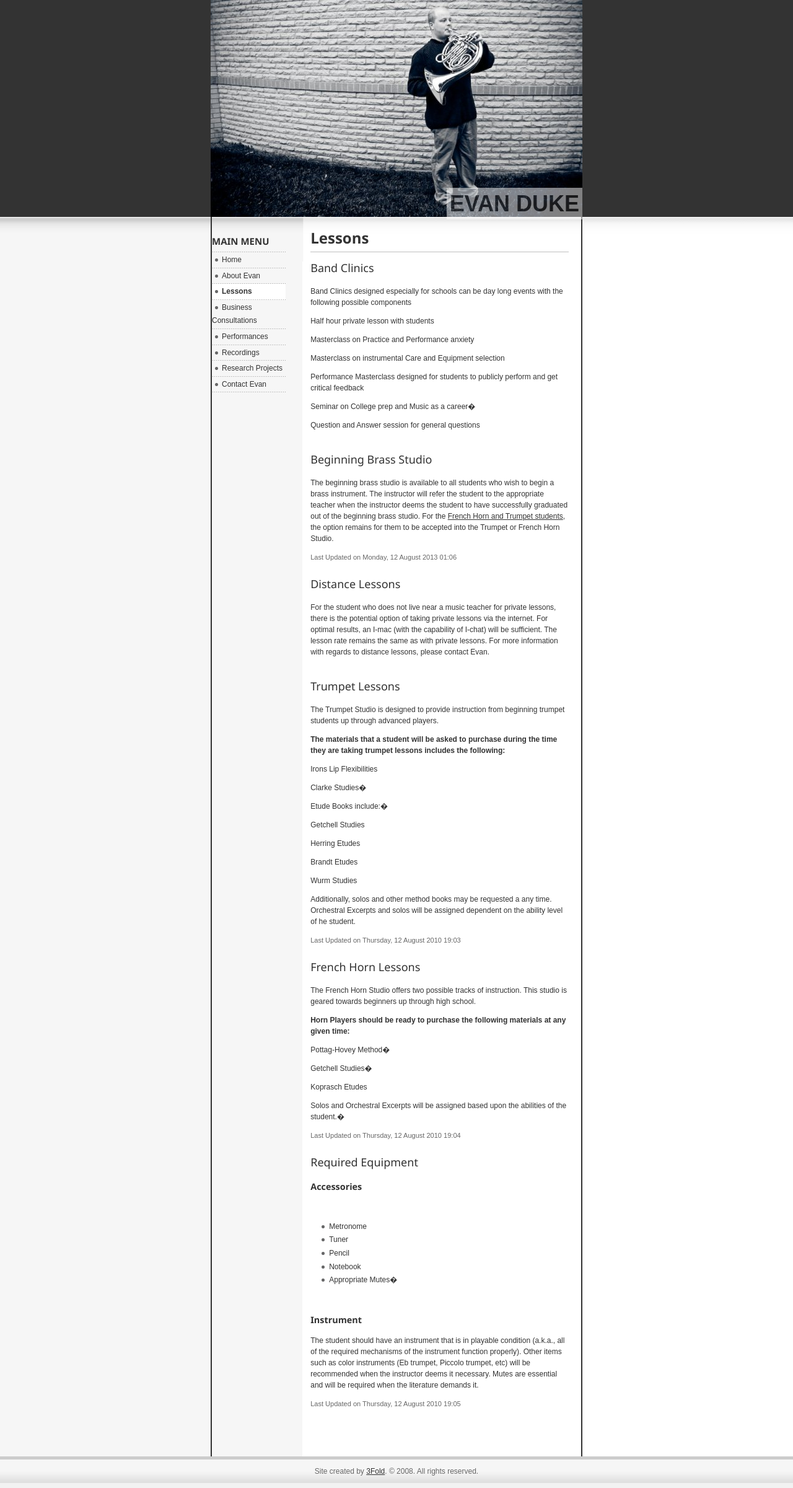
After one commit to hnduke/evanduke, a Flask app: page /lessons in a window 1280 px wide. The commit adds this page. Shown: the whole page at 62% size. Run offline with Flask 2, Linux system fonts and the light colour scheme.

Commit message:
Add lessons page

```diff
--- a/app.py
+++ b/app.py
@@ -13,5 +13,10 @@ def about():
     return render_template('about.html')
 
 
+@app.route('/lessons')
+def lessons():
+    return render_template('lessons.html')
+
+
 if __name__ == '__main__':
     app.run()
--- a/templates/about.html
+++ b/templates/about.html
@@ -128,7 +128,7 @@ var excludeModules='38';
 		<div id="ja-col1">
 					<div class="moduletable_menu">
 					<h3>Main Menu</h3>
-					<ul class="menu"><li class="item1"><a href="{{ url_for('index') }}"><span>Home</span></a></li><li id="current" class="active item2"><a href="{{ url_for('about') }}"><span>About Evan</span></a></li><li class="item3"><a href="/lessons.html"><span>Lessons</span></a></li><li class="item4"><a href="/business-consultations.html"><span>Business Consultations</span></a></li><li class="item5"><a href="/performances.html"><span>Performances</span></a></li><li class="item6"><a href="/recordings.html"><span>Recordings</span></a></li><li class="item8"><a href="/research-projects.html"><span>Research Projects</span></a></li><li class="item7"><a href="/contact.html"><span>Contact Evan</span></a></li></ul>		</div>
+					<ul class="menu"><li class="item1"><a href="{{ url_for('index') }}"><span>Home</span></a></li><li id="current" class="active item2"><a href="{{ url_for('about') }}"><span>About Evan</span></a></li><li class="item3"><a href="{{ url_for('lessons') }}"><span>Lessons</span></a></li><li class="item4"><a href="/business-consultations.html"><span>Business Consultations</span></a></li><li class="item5"><a href="/performances.html"><span>Performances</span></a></li><li class="item6"><a href="/recordings.html"><span>Recordings</span></a></li><li class="item8"><a href="/research-projects.html"><span>Research Projects</span></a></li><li class="item7"><a href="/contact.html"><span>Contact Evan</span></a></li></ul>		</div>
 
 		</div><br />
 		<!-- END: LEFT COLUMN -->
--- a/templates/index.html
+++ b/templates/index.html
@@ -183,7 +183,7 @@ var excludeModules='38';
 		<div id="ja-col1">
 					<div class="moduletable_menu">
 					<h3>Main Menu</h3>
-					<ul class="menu"><li id="current" class="active item1"><a href="{{ url_for('index') }}"><span>Home</span></a></li><li class="item2"><a href="{{ url_for('about') }}"><span>About Evan</span></a></li><li class="item3"><a href="/lessons.html"><span>Lessons</span></a></li><li class="item4"><a href="/business-consultations.html"><span>Business Consultations</span></a></li><li class="item5"><a href="/performances.html"><span>Performances</span></a></li><li class="item6"><a href="/recordings.html"><span>Recordings</span></a></li><li class="item8"><a href="/research-projects.html"><span>Research Projects</span></a></li><li class="item7"><a href="/contact.html"><span>Contact Evan</span></a></li></ul>		</div>
+					<ul class="menu"><li id="current" class="active item1"><a href="{{ url_for('index') }}"><span>Home</span></a></li><li class="item2"><a href="{{ url_for('about') }}"><span>About Evan</span></a></li><li class="item3"><a href="{{ url_for('lessons') }}"><span>Lessons</span></a></li><li class="item4"><a href="/business-consultations.html"><span>Business Consultations</span></a></li><li class="item5"><a href="/performances.html"><span>Performances</span></a></li><li class="item6"><a href="/recordings.html"><span>Recordings</span></a></li><li class="item8"><a href="/research-projects.html"><span>Research Projects</span></a></li><li class="item7"><a href="/contact.html"><span>Contact Evan</span></a></li></ul>		</div>
 
 		</div><br />
 		<!-- END: LEFT COLUMN -->
--- /dev/null
+++ b/templates/lessons.html
@@ -0,0 +1,264 @@
+<!DOCTYPE html PUBLIC "-//W3C//DTD XHTML 1.0 Transitional//EN" "http://www.w3.org/TR/xhtml1/DTD/xhtml1-transitional.dtd">
+
+<html xmlns="http://www.w3.org/1999/xhtml" xml:lang="en-gb" lang="en-gb">
+
+<head>
+<meta name="google-site-verification" content="Ybkxi4hGfdHNDSvqAZehsbF5joaR13oTzUYcqTPOR0Y" />
+  <meta http-equiv="content-type" content="text/html; charset=utf-8" />
+  <meta name="robots" content="index, follow" />
+  <meta name="keywords" content="Evan, Duke, Trumpet, lessons, French Horn, Beginning Brass, audition, Greenville, SC, South Carolina, Online lessons" />
+  <meta name="description" content="Evan Duke music studio, Greenville, SC, provides private brass instruction to students of all ages and aims for the full development of the student's musical potential." />
+  <title>Lessons</title>
+  <link rel="shortcut icon" href="{{ url_for('static', filename='favicon.ico') }}">
+  <script type="text/javascript" src="{{ url_for('static', filename='js/mootools.js') }}"></script>
+  <script type="text/javascript" src="{{ url_for('static', filename='js/caption.js') }}"></script>
+
+
+<link rel="stylesheet" href="{{ url_for('static', filename='css/system.css') }}" type="text/css" />
+<link rel="stylesheet" href="{{ url_for('static', filename='css/general.css') }}" type="text/css" />
+<link rel="stylesheet" href="{{ url_for('static', filename='css/template.css') }}" type="text/css" />
+<script language="javascript" type="text/javascript" src="{{ url_for('static', filename='js/ja.script.js') }}"></script>
+
+<script language="javascript" type="text/javascript">
+var rightCollapseDefault='show';
+var excludeModules='38';
+</script>
+<script language="javascript" type="text/javascript" src="{{ url_for('static', filename='js/ja.rightcol.js') }}"></script>
+
+<link rel="stylesheet" href="{{ url_for('static', filename='css/menu.css') }}" type="text/css" />
+
+<link rel="stylesheet" href="{{ url_for('static', filename='css/background-style.css') }}" type="text/css" />
+<link rel="stylesheet" href="{{ url_for('static', filename='css/element-style.css') }}" type="text/css" />
+
+<!--[if gte IE 7.0]>
+<style type="text/css">
+.clearfix {display: inline-block;}
+</style>
+<![endif]-->
+
+<style type="text/css">
+#ja-header,#ja-mainnav,#ja-container,#ja-botsl,#ja-footer {width: 600px;margin: 0 auto;}
+#ja-wrapper {min-width: 601px;}
+</style>
+</head>
+
+<body id="bd" class="fs3 Moz" >
+<a name="Top" id="Top"></a>
+
+<div id="ja-wrapper">
+
+
+
+<!-- BEGIN: HEADER -->
+<div id="ja-headerwrap">
+	<div id="ja-header" class="clearfix" style="background: url({{ url_for('static', filename='img/h3.jpg') }}) no-repeat top right;">
+
+				<div class="logo-text">
+			<a href="{{ url_for('index') }}" title="Evan Duke Enterprises"><span>EVAN DUKE</span></a>
+			</div>
+
+
+	</div>
+</div>
+<!-- END: HEADER -->
+
+<!-- BEGIN: MAIN NAVIGATION -->
+<!-- END: MAIN NAVIGATION -->
+
+<div id="ja-containerwrap-fr">
+<div id="ja-containerwrap2">
+	<div id="ja-container">
+	<div id="ja-container2" class="clearfix">
+
+		<div id="ja-mainbody-fr" class="clearfix">
+
+		<!-- BEGIN: CONTENT -->
+		<div id="ja-contentwrap">
+		<div id="ja-content">
+
+
+
+			<div class="componentheading">
+	Lessons</div>
+<table class="blog" cellpadding="0" cellspacing="0">
+<tr>
+	<td valign="top">
+					<div>
+
+<div class="contentpaneopen">
+
+<h2 class="contentheading">
+			Band Clinics	</h2>
+
+
+
+
+<div class="article-content">
+<p>Band Clinics designed especially for schools can be day long events with the following possible components</p><p>Half hour private lesson with students</p><p>Masterclass on Practice and Performance anxiety</p><p>Masterclass on instrumental Care and Equipment selection</p><p>Performance Masterclass designed for students to publicly perform and get critical feedback</p><p>Seminar on College prep and Music as a career�</p><p>Question and Answer session for general questions</p></div>
+
+
+
+</div>
+
+<span class="article_separator">&nbsp;</span>
+		</div>
+					<div>
+
+<div class="contentpaneopen">
+
+<h2 class="contentheading">
+			Beginning Brass Studio	</h2>
+
+
+
+
+<div class="article-content">
+<p>The beginning brass studio is available  to all students who wish to begin a brass instrument. The instructor will refer  the student to the appropriate teacher when the instructor deems the student to  have successfully graduated out of the beginning brass studio. For the <a class="caption" href="http://musicteachersdirectory.org/" target="_blank">French  Horn and Trumpet students</a>, the option remains for them to be accepted into the  Trumpet or French Horn Studio.</p></div>
+
+	<span class="modifydate">
+		Last Updated on Monday, 12 August 2013 01:06	</span>
+
+
+</div>
+
+<span class="article_separator">&nbsp;</span>
+		</div>
+					<div>
+
+<div class="contentpaneopen">
+
+<h2 class="contentheading">
+			Distance Lessons	</h2>
+
+
+
+
+<div class="article-content">
+<p>For the student who does not live near a music teacher for private lessons, there is the potential option of taking  private lessons via the internet. For optimal results, an I-mac (with the  capability of I-chat) will be sufficient. The lesson rate remains the same as  with private lessons. For more information with regards to distance lessons,  please contact Evan.</p></div>
+
+
+
+</div>
+
+<span class="article_separator">&nbsp;</span>
+		</div>
+					<div>
+
+<div class="contentpaneopen">
+
+<h2 class="contentheading">
+			Trumpet Lessons	</h2>
+
+
+
+
+<div class="article-content">
+<p>The Trumpet Studio is designed to provide  instruction from beginning trumpet students up through advanced players. </p><p><strong>The materials that a student will be asked to purchase during the time they are taking trumpet lessons includes the following:</strong></p><p>Irons Lip Flexibilities</p><p>Clarke Studies�</p><p>Etude Books include:�</p><p>Getchell Studies</p><p>Herring Etudes</p><p>Brandt Etudes</p><p>Wurm Studies</p><p>Additionally, solos and other method books may be requested a any time. Orchestral Excerpts and solos will be assigned dependent on the ability level of he student.</p></div>
+
+	<span class="modifydate">
+		Last Updated on Thursday, 12 August 2010 19:03	</span>
+
+
+</div>
+
+<span class="article_separator">&nbsp;</span>
+		</div>
+					<div>
+
+<div class="contentpaneopen">
+
+<h2 class="contentheading">
+			French Horn Lessons	</h2>
+
+
+
+
+<div class="article-content">
+<p>The French Horn Studio offers two  possible tracks of instruction. This studio is geared towards beginners up  through high school. </p> <p><strong>Horn Players should be ready to purchase the following materials at any given time:</strong></p><p>Pottag-Hovey Method�</p><p>Getchell Studies�</p><p>Koprasch Etudes</p><p>Solos and Orchestral Excerpts will be assigned based upon the abilities of the student.�</p></div>
+
+	<span class="modifydate">
+		Last Updated on Thursday, 12 August 2010 19:04	</span>
+
+
+</div>
+
+<span class="article_separator">&nbsp;</span>
+		</div>
+					<div>
+
+<div class="contentpaneopen">
+
+<h2 class="contentheading">
+			Required Equipment	</h2>
+
+
+
+
+<div class="article-content">
+<h2>Accessories</h2><p>&nbsp;</p><ul><li>Metronome</li><li>Tuner</li><li>Pencil</li><li>Notebook</li><li>Appropriate Mutes�</li></ul><p>&nbsp;</p><h2>Instrument</h2><p>The student should have an instrument that is in playable condition (a.k.a., all of the required mechanisms of the instrument function properly). Other items such as color instruments (Eb trumpet, Piccolo trumpet, etc) will be recommended when the instructor deems it necessary. Mutes are essential and will be required when the literature demands it.</p></div>
+
+	<span class="modifydate">
+		Last Updated on Thursday, 12 August 2010 19:05	</span>
+
+
+</div>
+
+<span class="article_separator">&nbsp;</span>
+		</div>
+				</td>
+</tr>
+
+<tr>
+	<td valign="top" align="center">
+				<br /><br />
+	</td>
+</tr>
+<tr>
+	<td valign="top" align="center">
+			</td>
+</tr>
+</table>
+
+
+		</div>
+		</div>
+		<!-- END: CONTENT -->
+
+				<!-- BEGIN: LEFT COLUMN -->
+		<div id="ja-col1">
+					<div class="moduletable_menu">
+					<h3>Main Menu</h3>
+					<ul class="menu"><li class="item1"><a href="{{ url_for('index') }}"><span>Home</span></a></li><li class="item2"><a href="{{ url_for('about') }}"><span>About Evan</span></a></li><li id="current" class="active item3"><a href="{{ url_for('lessons') }}"><span>Lessons</span></a></li><li class="item4"><a href="/business-consultations.html"><span>Business Consultations</span></a></li><li class="item5"><a href="/performances.html"><span>Performances</span></a></li><li class="item6"><a href="/recordings.html"><span>Recordings</span></a></li><li class="item8"><a href="/research-projects.html"><span>Research Projects</span></a></li><li class="item7"><a href="/contact.html"><span>Contact Evan</span></a></li></ul>		</div>
+
+		</div><br />
+		<!-- END: LEFT COLUMN -->
+
+		</div>
+
+
+	</div>
+	</div>
+</div>
+</div>
+
+
+<!-- BEGIN: FOOTER -->
+<div id="ja-footerwrap">
+<div id="ja-footer" class="clearfix">
+
+	<div>
+		<div align="center">Site created by <a href="https://3fold.agency" target="_blank">3Fold</a>. &copy; 2008. All rights reserved.<br /></div>
+	</div>
+
+
+</div>
+</div>
+<!-- END: FOOTER -->
+
+</div>
+
+
+
+</body>
+
+</html>
```
